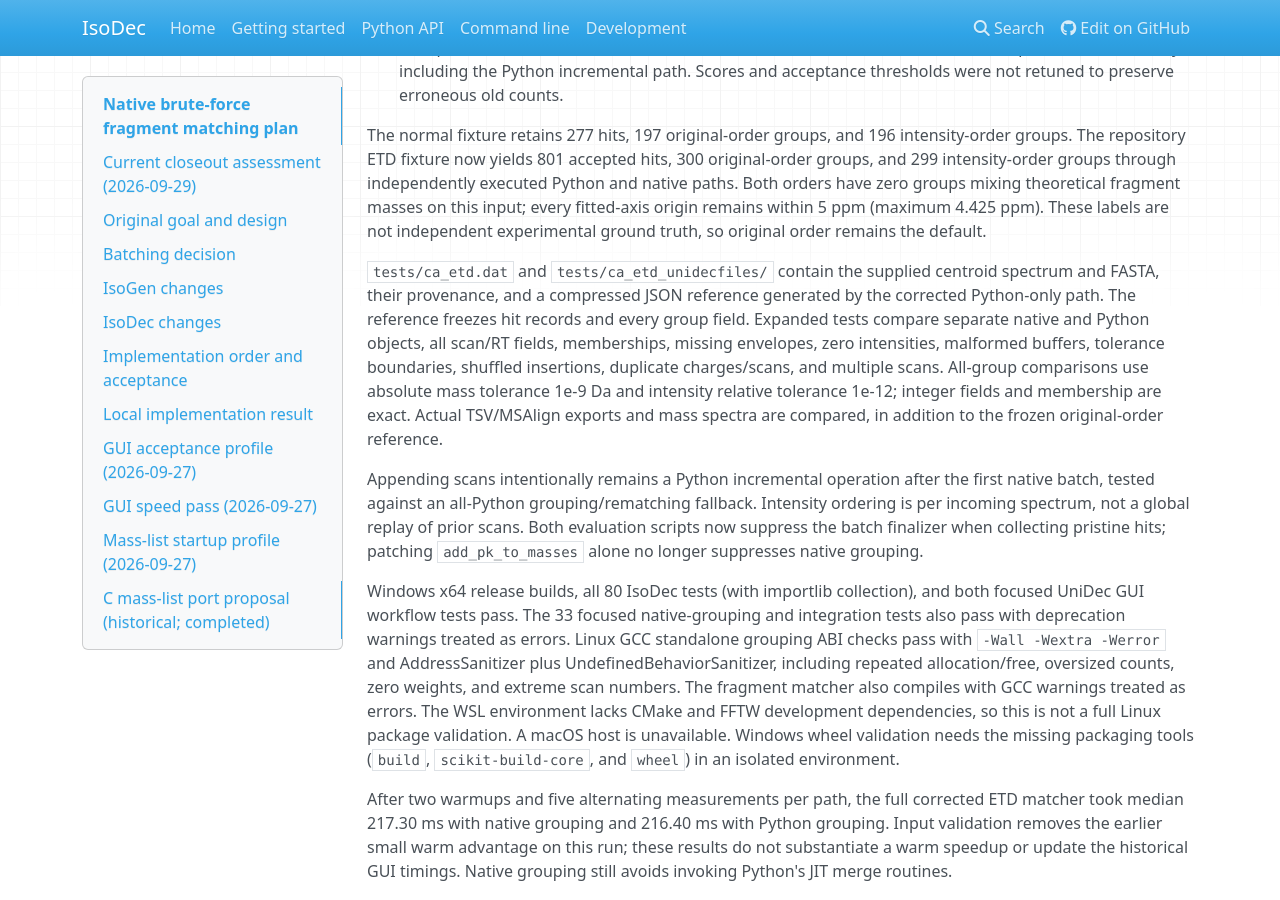
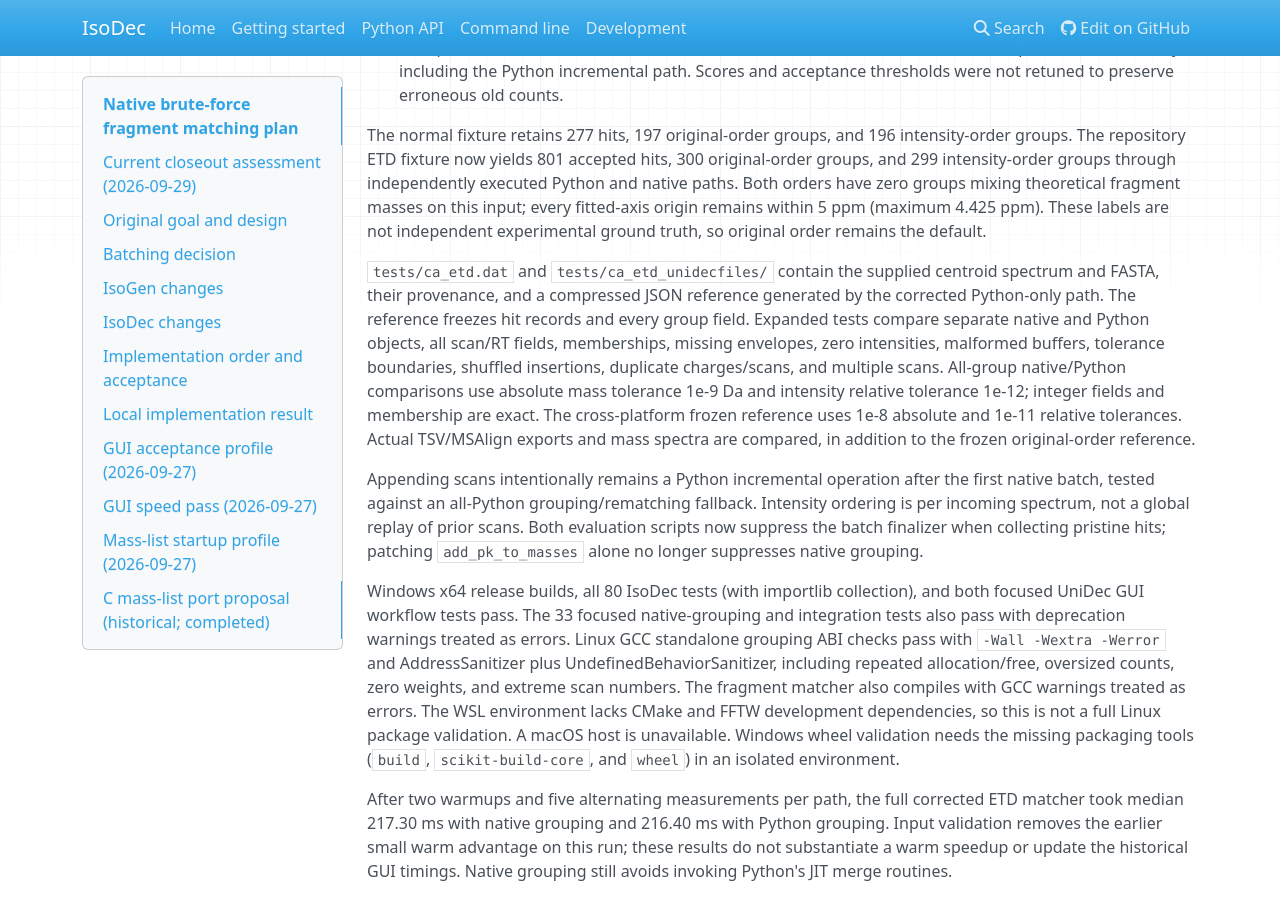
Before and after one commit to michaelmarty/IsoDec, an MkDocs documentation site: the page built from docs/native-brute-force-plan.md, in a window 1280 px wide and 900 px high, scrolled down 18971 px. Built offline with MkDocs 1.6.1, drawn with Linux system fonts in a browser that asks for light colours; nearby versions of some CDN libraries.

```diff
--- a/docs/native-brute-force-plan.md
+++ b/docs/native-brute-force-plan.md
@@ -1001,9 +1001,11 @@ path. The reference freezes hit records and every group field. Expanded tests
 compare separate native and Python objects, all scan/RT fields, memberships,
 missing envelopes, zero intensities, malformed buffers, tolerance boundaries,
 shuffled insertions, duplicate charges/scans, and multiple scans. All-group
-comparisons use absolute mass tolerance 1e-9 Da and intensity relative tolerance
-1e-12; integer fields and membership are exact. Actual TSV/MSAlign exports and
-mass spectra are compared, in addition to the frozen original-order reference.
+native/Python comparisons use absolute mass tolerance 1e-9 Da and intensity
+relative tolerance 1e-12; integer fields and membership are exact. The
+cross-platform frozen reference uses 1e-8 absolute and 1e-11 relative
+tolerances. Actual TSV/MSAlign exports and mass spectra are compared, in
+addition to the frozen original-order reference.
 
 Appending scans intentionally remains a Python incremental operation after the
 first native batch, tested against an all-Python grouping/rematching fallback.
```
Also changed, not shown: 2 other files.
